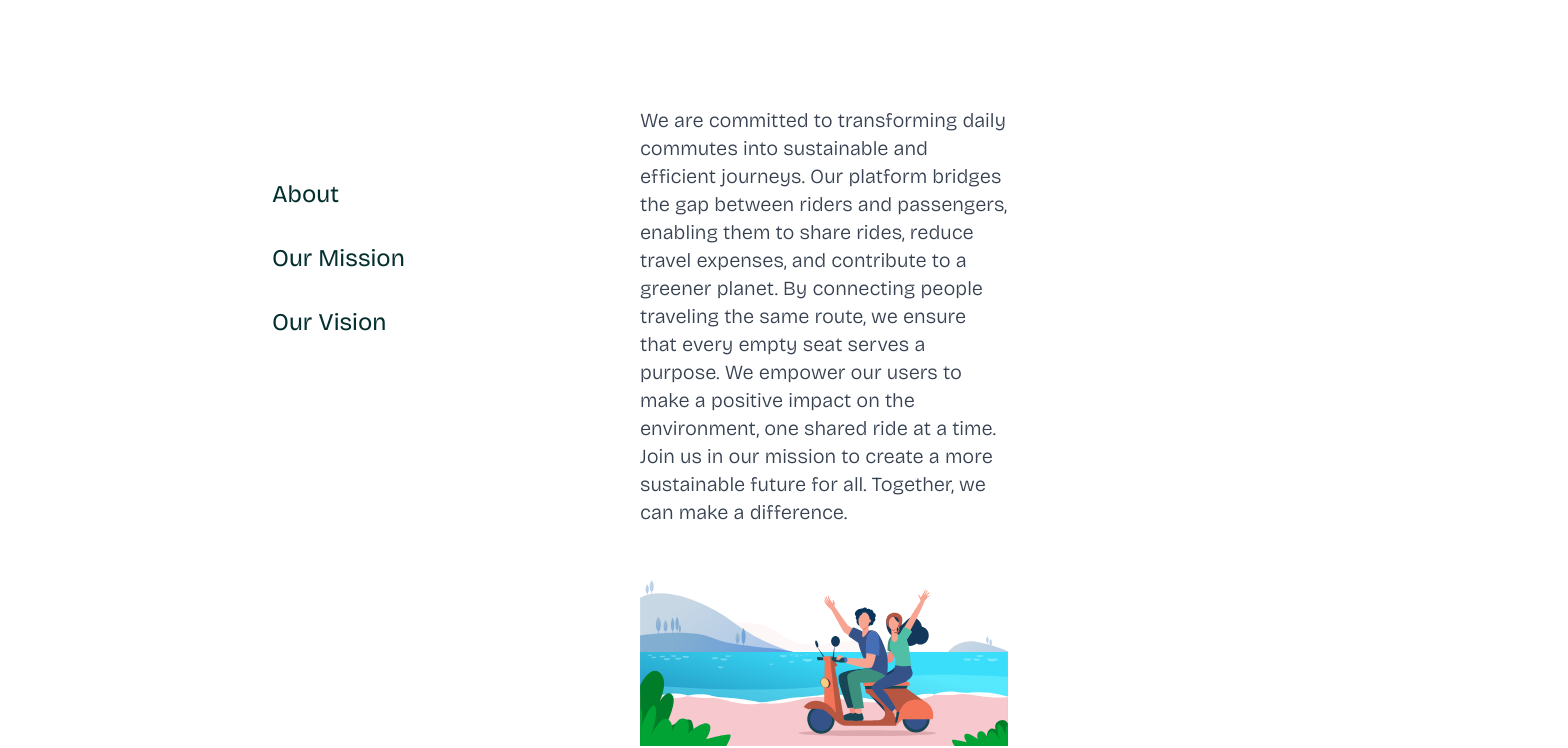
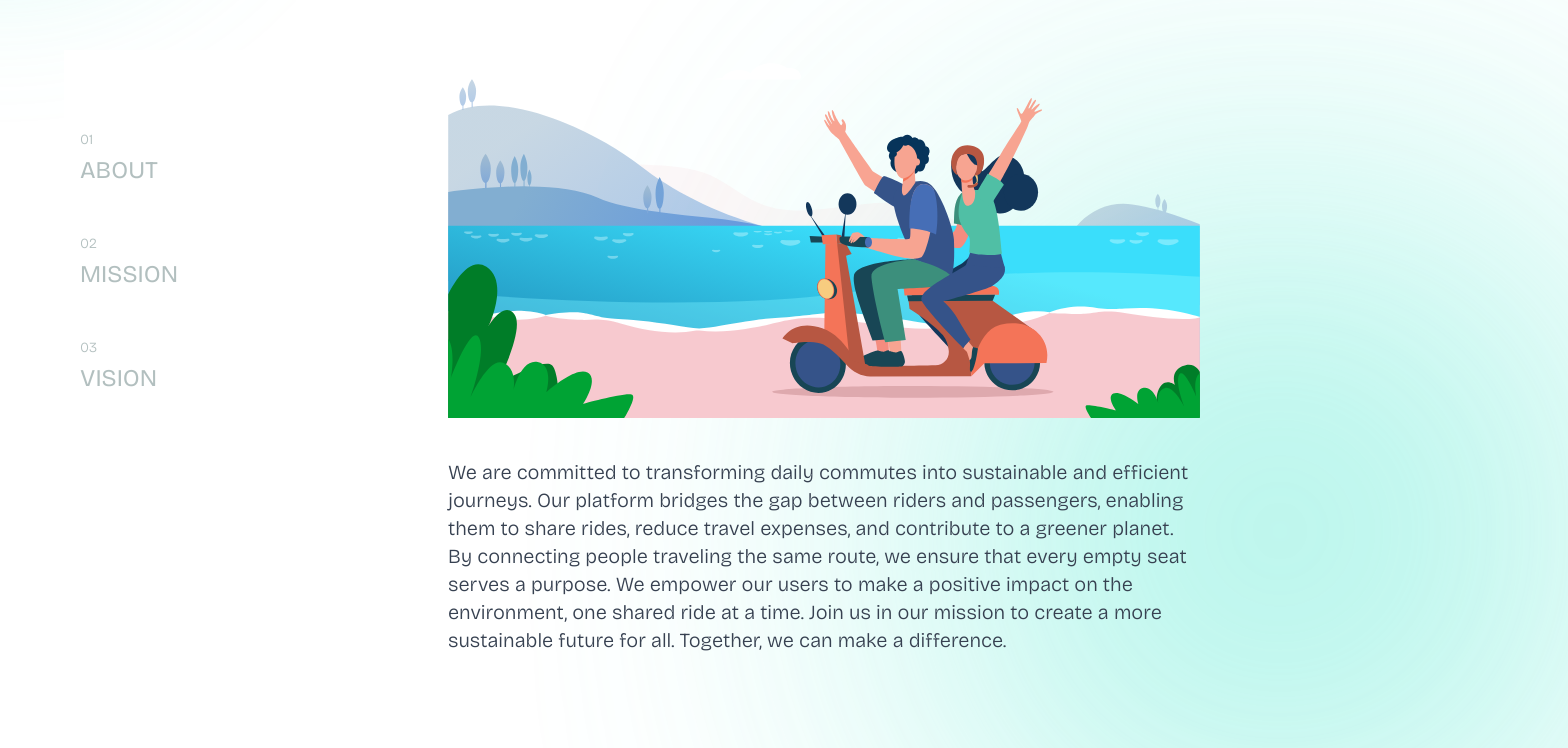
Before and after one commit to purnasth/commute-helper, a React (Vite) app: page /about in a window 1280 px wide. Shown: the part 640-1388 px from the top of the page, 1568 px wide, since content can reach past the window. Built offline with nearby package versions, Linux system fonts and the light colour scheme.

Commit message:
fix: update about page design

```diff
--- a/src/pages/AboutPage.tsx
+++ b/src/pages/AboutPage.tsx
@@ -14,14 +14,14 @@ const aboutNavLinks = [
   },
   {
     id: 'our-mission',
-    title: 'Our Mission',
+    title: 'Mission',
     description:
       'Our mission is to reduce the number of empty car seats on the road by connecting drivers with passengers traveling the same route. We aim to create a more sustainable and efficient transportation system that benefits both the environment and the community. By encouraging ride-sharing, we help reduce traffic congestion, lower carbon emissions, and save money on fuel costs. Our platform is designed to make carpooling convenient, safe, and affordable for everyone. We believe that by working together, we can build a better future for all.',
     image: missionArts,
   },
   {
     id: 'our-vision',
-    title: 'Our Vision',
+    title: 'Vision',
     description:
       'Our vision is to revolutionize the way people commute by making carpooling the preferred mode of transportation. We envision a world where every car seat is filled with passengers who share the same destination. By promoting ride-sharing, we aim to create a more sustainable and inclusive society that benefits everyone. We believe that by leveraging technology and innovation, we can transform the way people travel and reduce their carbon footprint. Our goal is to build a global community of like-minded individuals who are committed to making a positive impact on the environment. Join us in our journey to create a greener and more connected world.',
     image: visionArts,
@@ -54,41 +54,47 @@ const AboutPage: React.FC = () => {
   return (
     <>
       <main>
+        <div className="pointer-events-none absolute left-0 -z-10 size-96 -translate-x-1/2 rounded-full bg-teal-300 opacity-40 blur-[100px]" />
+        <div className="pointer-events-none absolute right-0 top-1/4 -z-10 size-[36rem] translate-x-1/2 rounded-full bg-teal-300 opacity-80 blur-[200px]" />
+
         <Title title="Every year, over 1.3 billion tons of CO₂ emissions are generated by vehicles worldwide, with nearly 70% of car seats remaining empty during daily commutes." />
-        <div className="mx-auto flex flex-col items-start justify-between gap-0 xl:w-2/3 xl:flex-row xl:gap-12">
-          <div className="sticky top-0 max-h-fit w-full bg-white p-4 dark:bg-dark xl:max-w-xs xl:pt-32">
-            <ul className="flex w-full items-center justify-around xl:flex-col xl:items-start xl:gap-8">
-              {aboutNavLinks.map((navLink) => (
+        <div className="mx-auto flex max-w-6xl flex-col items-start justify-between gap-0 xl:flex-row xl:gap-12">
+          <div className="sticky top-0 max-h-fit w-full bg-white p-4 dark:bg-dark xl:max-w-xs xl:pt-20">
+            <ul className="flex w-full items-center justify-around xl:flex-col xl:items-start xl:gap-12">
+              {aboutNavLinks.map((navLink, index) => (
                 <li key={navLink.id}>
                   <a
                     href={`#${navLink.id}`}
-                    className={`transition-300 text-sm md:text-base lg:text-xl xl:text-2xl ${
+                    className={`transition-300 flex flex-col items-start gap-1 text-sm uppercase md:items-center md:text-base xl:items-start ${
                       activeSection === navLink.id
-                        ? 'font-bold text-teal-400'
-                        : 'font-normal'
+                        ? 'font-extrabold text-teal-400 lg:text-xl xl:text-4xl'
+                        : 'font-normal lg:text-base xl:text-2xl xl:opacity-30'
                     }`}
                   >
+                    <span className="hidden text-sm sm:block">
+                      0{index + 1}
+                    </span>
                     {navLink.title}
                   </a>
                 </li>
               ))}
             </ul>
           </div>
-          <aside className="container space-y-3 xl:space-y-12">
+          <aside className="space-y-3 md:container xl:space-y-12">
             {aboutNavLinks.map((navLink) => (
               <section
                 key={navLink.id}
                 id={navLink.id}
-                className="pt-10 sm:pt-12 md:pt-14"
+                className="pt-10 sm:pt-0"
               >
+                <img
+                  src={navLink.image}
+                  alt={navLink.title}
+                  className="mb-6 w-full sm:mb-8 md:mb-10"
+                />
                 <p className="text-sm text-gray-700 dark:text-light/80 sm:text-base md:text-lg lg:text-xl">
                   {navLink.description}
                 </p>
-                <img
-                  src={navLink.image}
-                  alt={navLink.title}
-                  className="mt-6 w-full sm:mt-8 md:mt-10"
-                />
               </section>
             ))}
           </aside>
```
